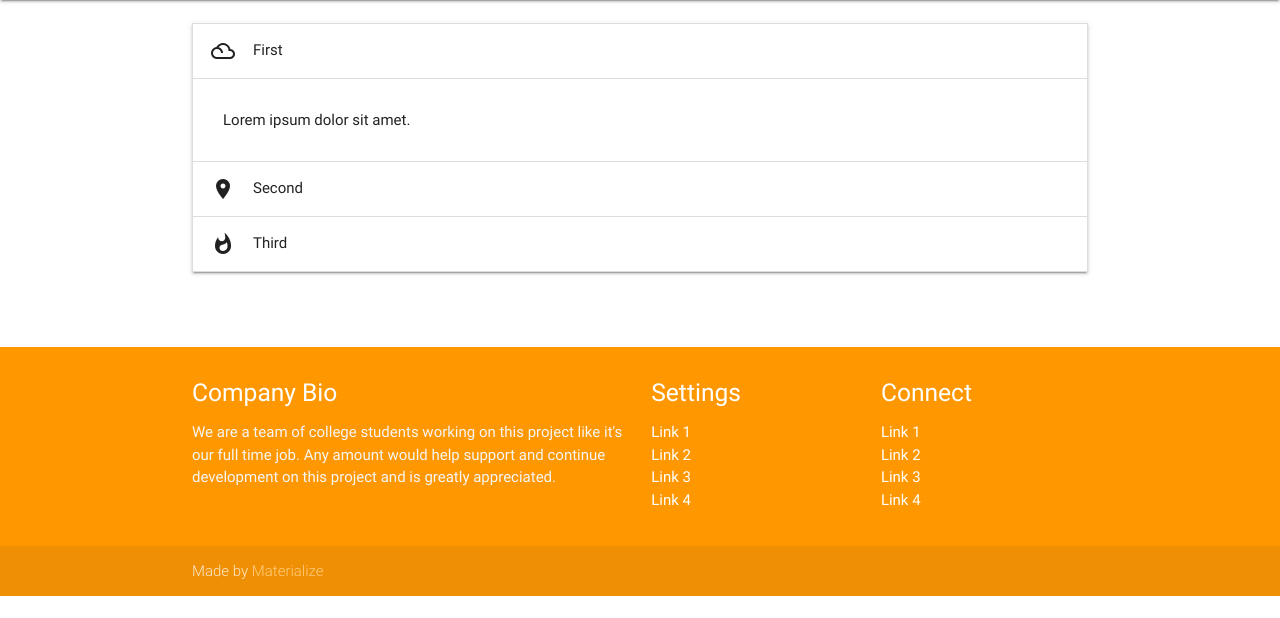
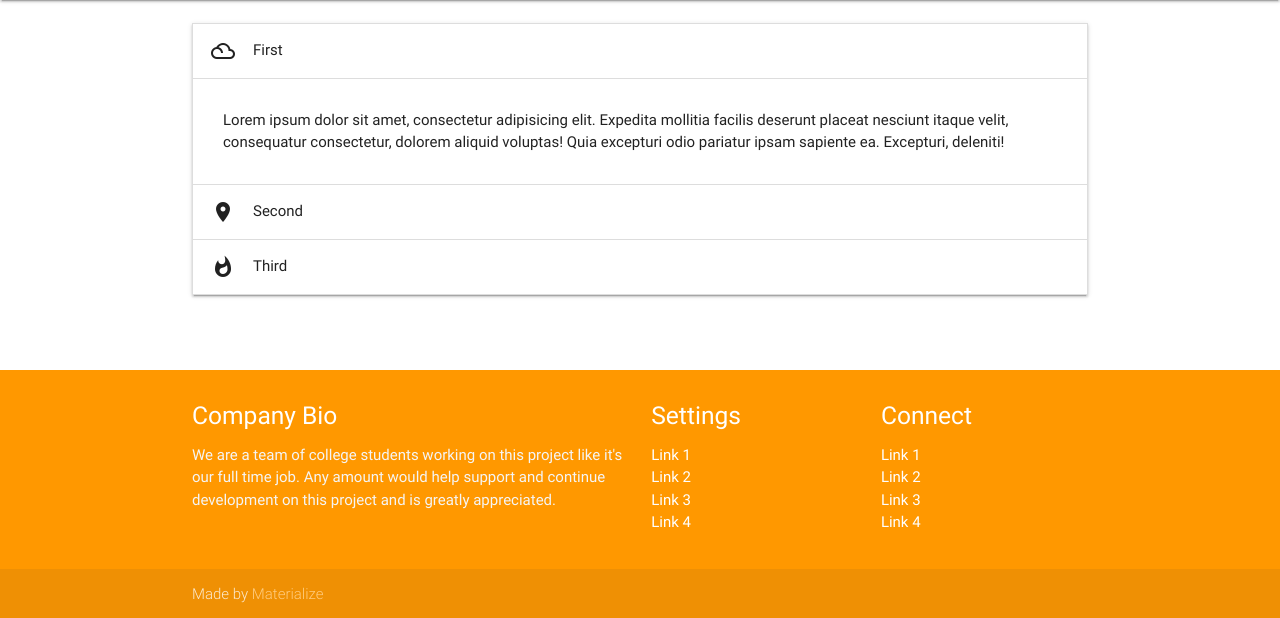
Before and after one commit to lmancuso/deprevia, a PHP site: page /faqs.php in a window 1280 px wide, after a click that opens the changed part. Shown: the part 64-682 px from the top of the page. Run offline with PHP 8.4, Linux system fonts and the light colour scheme; some libraries are stand-ins or nearby versions.

Commit message:
agrego lorem ipsum a faqs

```diff
--- a/faqs.php
+++ b/faqs.php
@@ -20,15 +20,15 @@
       <ul class="collapsible" data-collapsible="accordion">
     <li>
       <div class="collapsible-header"><i class="material-icons">filter_drama</i>First</div>
-      <div class="collapsible-body"><span>Lorem ipsum dolor sit amet.</span></div>
+      <div class="collapsible-body"><span>Lorem ipsum dolor sit amet, consectetur adipisicing elit. Expedita mollitia facilis deserunt placeat nesciunt itaque velit, consequatur consectetur, dolorem aliquid voluptas! Quia excepturi odio pariatur ipsam sapiente ea. Excepturi, deleniti!</span></div>
     </li>
     <li>
       <div class="collapsible-header"><i class="material-icons">place</i>Second</div>
-      <div class="collapsible-body"><span>Lorem ipsum dolor sit amet.</span></div>
+      <div class="collapsible-body"><span>Lorem ipsum dolor sit amet, consectetur adipisicing elit. Expedita mollitia facilis deserunt placeat nesciunt itaque velit, consequatur consectetur, dolorem aliquid voluptas! Quia excepturi odio pariatur ipsam sapiente ea. Excepturi, deleniti!</span></div>
     </li>
     <li>
       <div class="collapsible-header"><i class="material-icons">whatshot</i>Third</div>
-      <div class="collapsible-body"><span>Lorem ipsum dolor sit amet.</span></div>
+      <div class="collapsible-body"><span>Lorem ipsum dolor sit amet, consectetur adipisicing elit. Expedita mollitia facilis deserunt placeat nesciunt itaque velit, consequatur consectetur, dolorem aliquid voluptas! Quia excepturi odio pariatur ipsam sapiente ea. Excepturi, deleniti!</span></div>
     </li>
   </ul>
 
```
